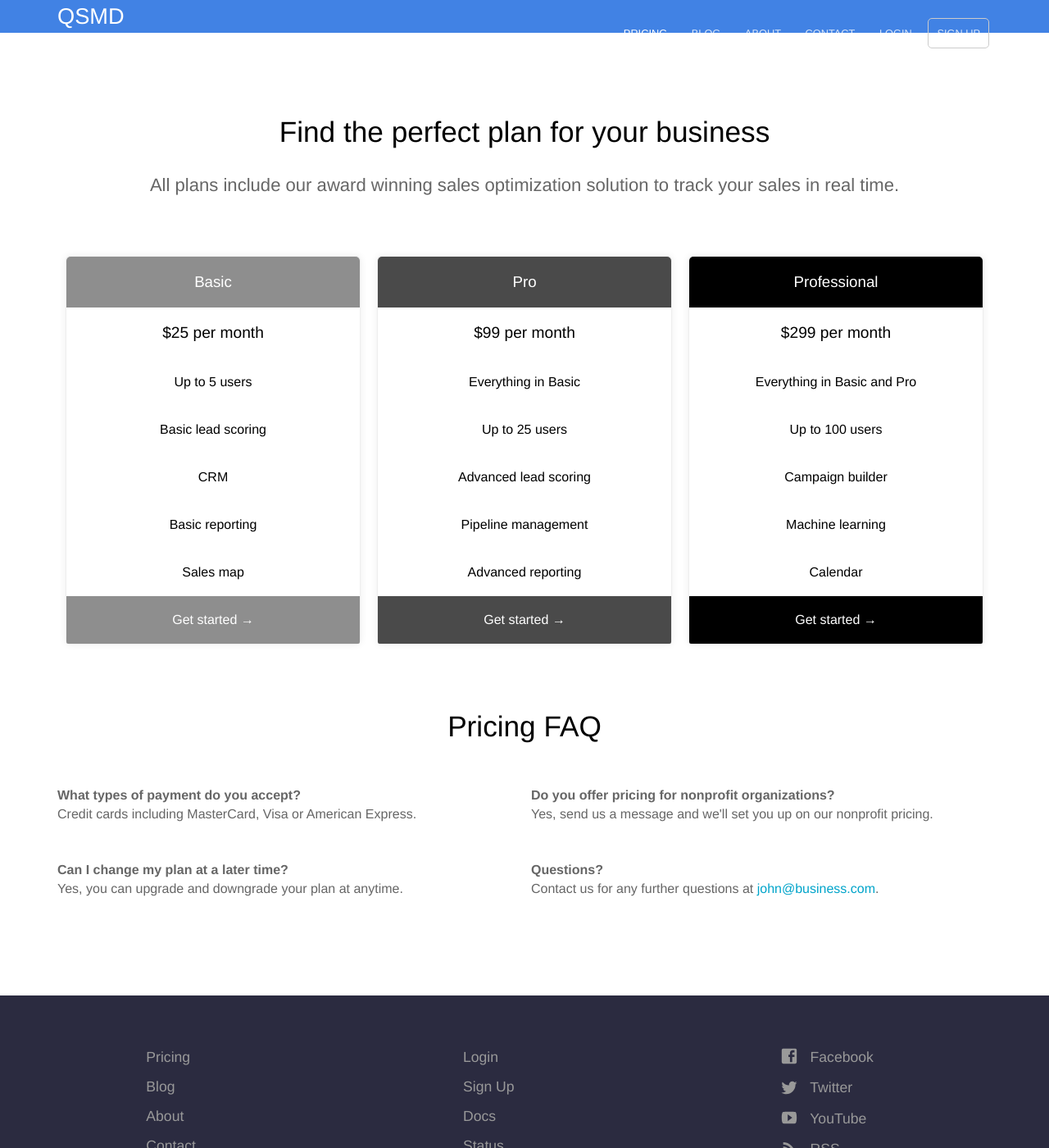
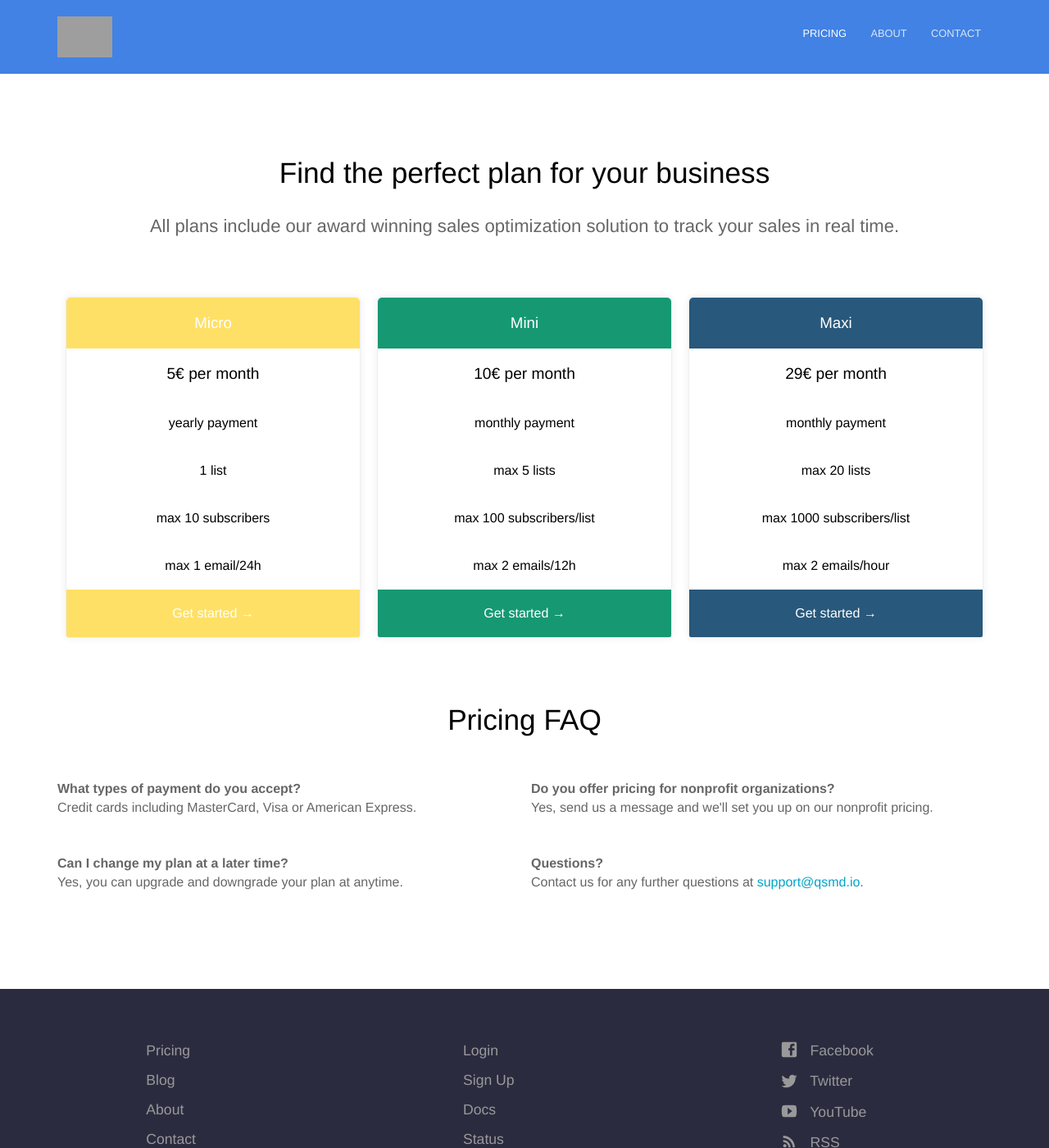
Before and after one commit to pforret/www.fwdvibe.com, a Jekyll site: the page built from pricing.html, in a window 1280 px wide and 1400 px high. Shown: the whole window at 82% size. Built offline with Jekyll 4.4.1, drawn with Linux system fonts in a browser that asks for light colours; nearby versions of some CDN libraries; grey boxes are pictures that could not be loaded.

Commit message:
update pricing, menu

```diff
--- a/_layouts/default.html
+++ b/_layouts/default.html
@@ -23,7 +23,7 @@
 	<body>
 		<header>
 			<div class="container">
-				<div class="company-name"><a href="{{ site.baseurl }}/">QSMD</a></div>
+				<div class="company-name"><a href="{{ site.baseurl }}/"><img height="50" src="/images/logo.jpg"></a></div>
 				{% include navigation.html %}
 			</div>
 		</header>
--- a/index.html
+++ b/index.html
@@ -65,6 +65,6 @@ description: Easy Email List Management
 
 	<section class="bottom-cta">
 		<h2 class="editable">Get your <strong>instant email list </strong> now</h2>
-		<div class="button alt"><a href="#">Get Started</a></div>
+		<div class="button alt"><a href="/pricing/">Get Started</a></div>
 	</section>
 </div>
--- a/pricing.html
+++ b/pricing.html
@@ -3,59 +3,53 @@ title: Pricing
 heading: Find the perfect plan for your business
 description: All plans include our award winning sales optimization solution to track your sales in real time.
 pricing_table:
-  - name: Basic
-    color: "#8e8e8e"
+  - name: Micro
+    color: "#FFE066"
     features:
-      - text: $25 per month
+        - text: 5€ per month
           highlight: true
-      - text: Up to 5 users
+        - text: yearly payment
           highlight: false
-      - text: Basic lead scoring
+        - text: 1 list
           highlight: false
-      - text: CRM
+        - text: max 10 subscribers
           highlight: false
-      - text: Basic reporting
-        highlight: false
-      - text: Sales map
+        - text: max 1 email/24h
           highlight: false
     call_to_action:
-      link: http://mysite.com?plan=basic
+      link: /register/micro
       text: Get started
-  - name: Pro
-    color: "#4a4a4a"
+  - name: Mini
+    color: "#169873"
     features:
-      - text: $99 per month
+        - text: 10€ per month
           highlight: true
-      - text: Everything in Basic
+        - text: monthly payment
           highlight: false
-      - text: Up to 25 users
+        - text: max 5 lists
           highlight: false
-      - text: Advanced lead scoring
+        - text: max 100 subscribers/list
           highlight: false
-      - text: Pipeline management
-        highlight: false
-      - text: Advanced reporting
+        - text: max 2 emails/12h
           highlight: false
     call_to_action:
-      link: http://mysite.com?plan=pro
+      link: /register/mini
       text: Get started
-  - name: Professional
-    color: "#000000"
+  - name: Maxi
+    color: "#28587B"
     features:
-      - text: $299 per month
+        - text: 29€ per month
           highlight: true
-      - text: Everything in Basic and Pro
+        - text: monthly payment
           highlight: false
-      - text: Up to 100 users
+        - text: max 20 lists
           highlight: false
-      - text: Campaign builder
+        - text: max 1000 subscribers/list
           highlight: false
-      - text: Machine learning
-        highlight: false
-      - text: Calendar
+        - text: max 2 emails/hour
           highlight: false
     call_to_action:
-      link: http://mysite.com?plan=professional
+      link: /register/maxi
       text: Get started
 faq:
   - question: What types of payment do you accept?
@@ -65,7 +59,7 @@ faq:
   - question: Do you offer pricing for nonprofit organizations?
     answer: Yes, send us a message and we'll set you up on our nonprofit pricing.
   - question: Questions?
-    answer: Contact us for any further questions at <a href="#">john@business.com</a>.
+    answer: Contact us for any further questions at <a href="mailto:support@qsmd.io">support@qsmd.io</a>.
 ---
 <div class="plans">
 	{% for plan in page.pricing_table %}
```
Also changed, not shown: _data/navigation.yml (+12 -12 lines), contact.html (+3 -168 lines). Lines whose indentation alone changed are shown as unchanged.
